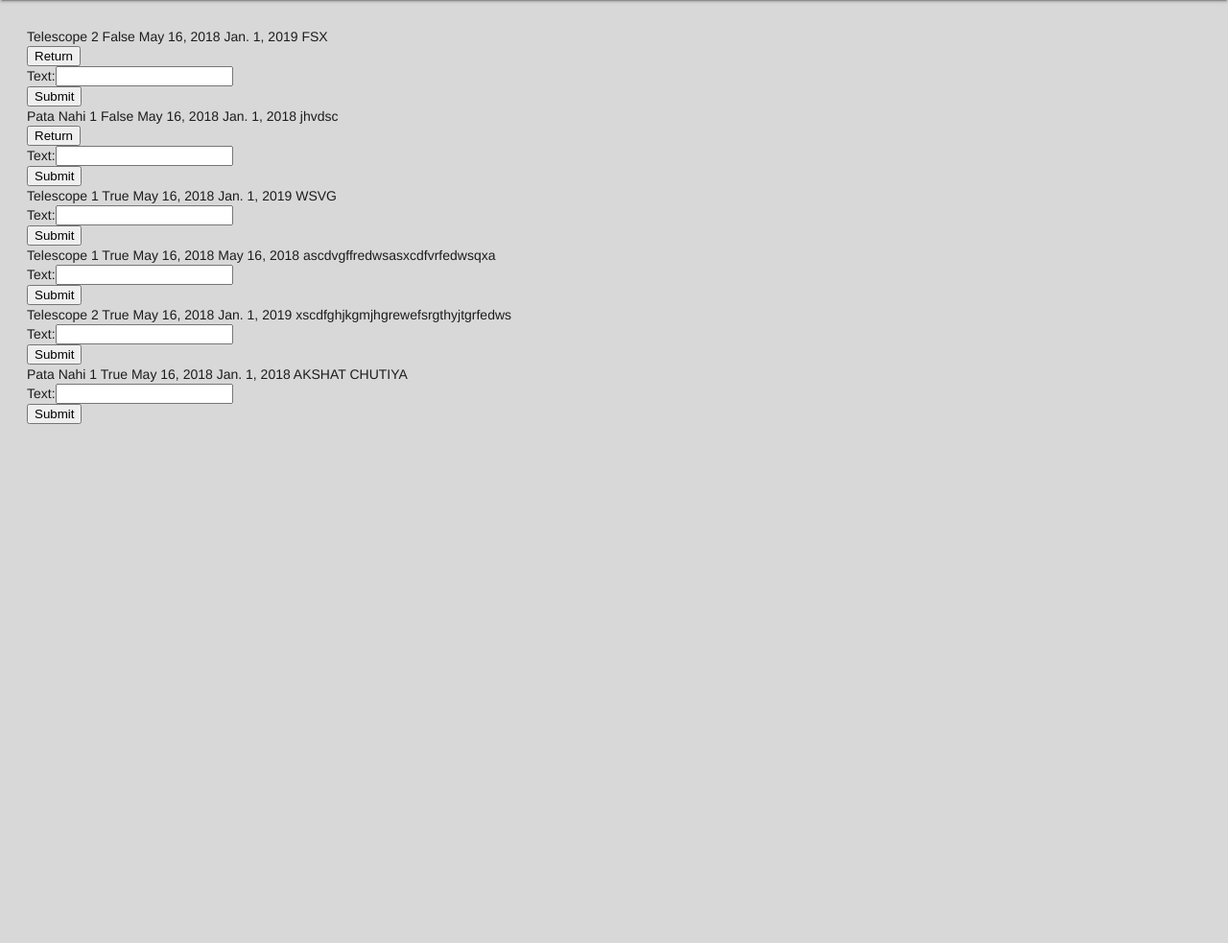
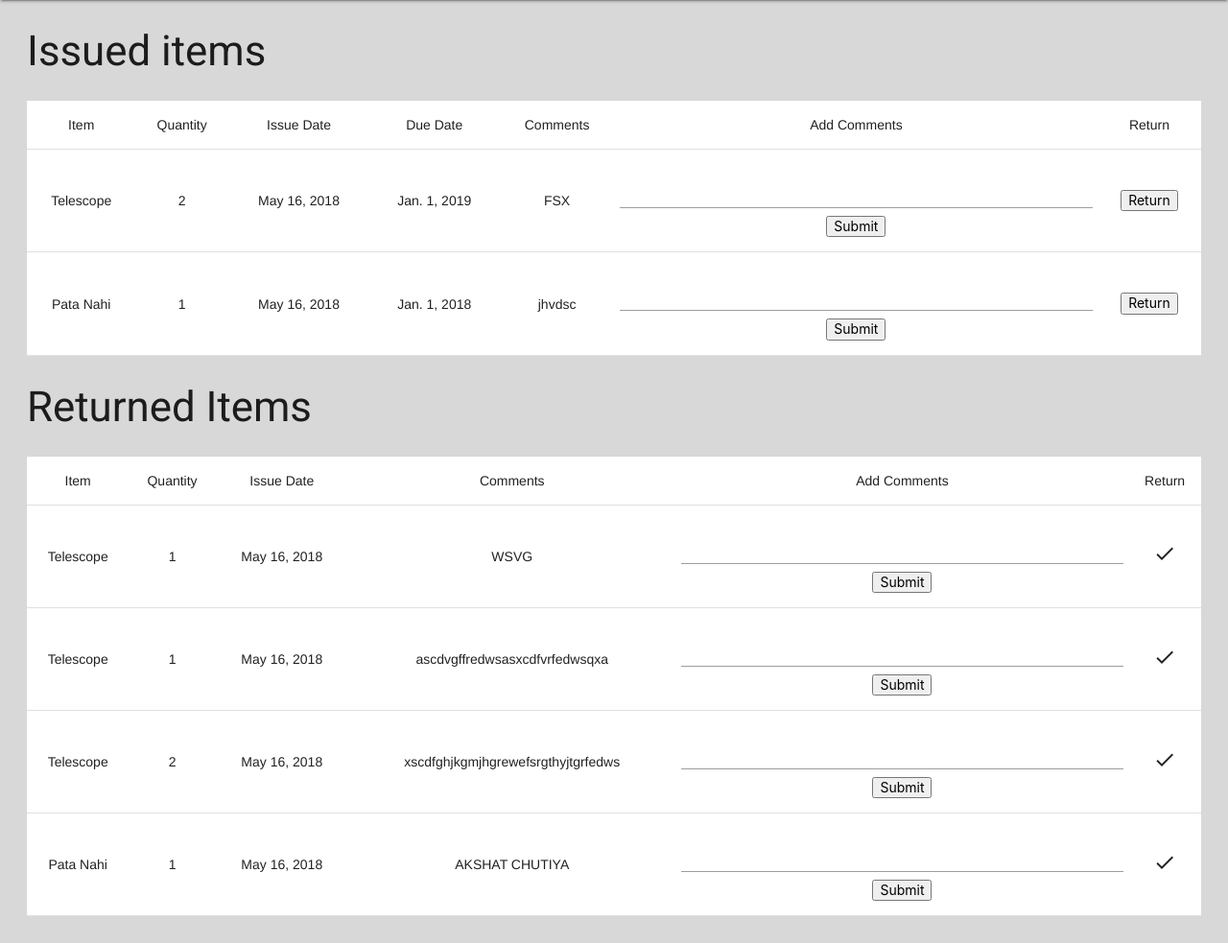
Before and after one commit to STAC-IITMandi/Inventory, a Django app: page / in a window 1280 px wide. Shown: the part 112-1095 px from the top of the page at 96% size. Run offline with Django 3.2, Linux system fonts and the light colour scheme; a user stored in the database is signed in; data comes from the database, SQL or seed files in the repository; both versions use the stored data as it was after the commit; some libraries are stand-ins or nearby versions.

Commit message:
Design templates for forms

```diff
--- a/inv/static/index1.js
+++ b/inv/static/index1.js
@@ -0,0 +1,3 @@
+$(document).ready(function(){
+   $('.datepicker').datepicker();
+ });
--- a/inv/static/styles.css
+++ b/inv/static/styles.css
@@ -30,3 +30,25 @@ body {
 .page-content {
   margin: 2em;
 }
+
+table > tbody > tr:hover {
+  box-shadow: 0 2px 3px rgba(0, 0, 0, 0.05), 0 1px 2px rgba(0, 0, 0, 0.12);
+}
+
+table {
+  margin: 2em 0;
+  background-color: white;
+}
+
+p > form > label {
+  font-size: 200%;
+}
+
+h4 {
+  color: black;
+  font-weight: bold;
+}
+
+.modal {
+  margin-top: 4em !important;
+}
--- a/inv/templates/index.html
+++ b/inv/templates/index.html
@@ -3,6 +3,8 @@
 <link rel="stylesheet" href="{% static 'styles.css' %}">
 <link rel="stylesheet" href="https://fonts.googleapis.com/css?family=Roboto:regular,bold,italic,thin,light,bolditalic,black,medium&amp;lang=en">
 <link rel="stylesheet" href="https://fonts.googleapis.com/icon?family=Material+Icons">
+<link rel="stylesheet" href="https://cdnjs.cloudflare.com/ajax/libs/materialize/1.0.0-beta/css/materialize.min.css">
+
 <div class="mdl-layout mdl-js-layout mdl-layout--fixed-header
             mdl-layout--fixed-tabs">
   <header class="mdl-layout__header">
@@ -25,7 +27,111 @@
   <main class="mdl-layout__content">
     <section class="mdl-layout__tab-panel is-active" id="fixed-tab-1">
       <div class="page-content">
+        <h3>Issued items</h3>
+        <table class="highlight centered responsive-table">
+        <thead>
+          <tr>
+            <th>Item</th>
+            <th>Quantity</th>
+            <th>Issue Date</th>
+            <th>Due Date</th>
+            <th>Comments</th>
+            <th>Add Comments</th>
+            <th>Return</th>
+          </tr>
+        </thead>
+
+        <tbody>
           {% for form in allreturns %}
+            {% if form.ret.value == False %}
+            <tr>
+              {% for rent in rents %}
+                {% if rent.pk == form.pk.value %}
+                  <td>{{ rent.object }}</td>
+                  <td>{{ rent.quantity }}</td>
+                  <td>{{ rent.issue_date }}</td>
+                  <td>{{ rent.due_date }}</td>
+                  <td>{{ rent.comments }}</td>
+                  <td>
+                    {% for formm in allcomments %}
+                    {% if formm.pk.value == form.pk.value %}
+                      <form method="post">
+                        {% csrf_token %}
+                        {% for field in formm %}
+                          {{ field }}
+                        {% endfor %}
+                        <button type="submit" name="comment">Submit</button>
+                      </form>
+                    {% endif %}
+                    {% endfor %}
+                  </td>
+                  <td>
+                    <form method="post">
+                      {% csrf_token %}
+                      {{ form }}
+                      <button type="submit" name="return">Return</button>
+                    </form>
+                  </td>
+                {% endif %}
+              {% endfor %}
+            </tr>
+            {% endif %}
+          {% endfor %}
+        </tbody>
+
+      </table>
+
+      <h3>Returned Items</h3>
+      <table class="highlight centered responsive-table">
+      <thead>
+        <tr>
+          <th>Item</th>
+          <th>Quantity</th>
+          <th>Issue Date</th>
+          <th>Comments</th>
+          <th>Add Comments</th>
+          <th>Return</th>
+        </tr>
+      </thead>
+
+      <tbody>
+        {% for form in allreturns %}
+          {% if form.ret.value == True %}
+          <tr>
+            {% for rent in rents %}
+              {% if rent.pk == form.pk.value %}
+                <td>{{ rent.object }}</td>
+                <td>{{ rent.quantity }}</td>
+                <td>{{ rent.issue_date }}</td>
+                <td>{{ rent.comments }}</td>
+                <td>
+                  {% for formm in allcomments %}
+                  {% if formm.pk.value == form.pk.value %}
+                    <form method="post">
+                      {% csrf_token %}
+                      {% for field in formm %}
+                        {{ field }}
+                      {% endfor %}
+                      <button type="submit" name="comment">Submit</button>
+                    </form>
+                  {% endif %}
+                  {% endfor %}
+                </td>
+                <td>
+                  <i class="material-icons">
+                    done
+                  </i>
+                </td>
+              {% endif %}
+            {% endfor %}
+          </tr>
+          {% endif %}
+        {% endfor %}
+      </tbody>
+
+    </table>
+
+              <!-- {% for form in allreturns %}
                 {% if form.ret.value == False %}
                   {% for rent in rents %}
                     {% if rent.pk == form.pk.value %}
@@ -76,11 +182,17 @@
                     {% endif %}
                   {% endfor %}
                 {% endif %}
-        {% endfor %}
+              {% endfor %} -->
+
       </div>
     </section>
     <section class="mdl-layout__tab-panel" id="fixed-tab-2">
       <div class="page-content">
+        <div class="row">
+          <div class="col s12 m6">
+            <div class="card white">
+              <div class="card-content">
+                <span class="card-title">Issue</span>
                   <form method="post">
                     {% csrf_token %}
                     {% for field in newrent %}
@@ -90,18 +202,41 @@
                         </div>
                       {% else %}
                         <label>{{ field.label_tag }}</label>
-              <div class="mdl-textfield mdl-js-textfield mdl-textfield--floating-label object">
+                        <div>
                           {{ field }}
                         </div><br>
                       {% endif %}
                     {% endfor %}
                     <button type="submit" name="new">Submit</button>
+                    {{ error }}
                   </form>
-        {{ error }}
+              </div>
+            </div>
+          </div>
+        </div>
+        <table class="highlight centered responsive-table">
+          <thead>
+            <tr>
+              <th>Item</th>
+              <th>Quantity Available</th>
+            </tr>
+          </thead>
+
+          <tbody>
+            {% for inv in invs %}
+              <tr>
+                <td>{{ inv.name }}</td>
+                <td>{{ inv.quantity }}</td>
+              </tr>
+            {% endfor %}
+          </tbody>
+        </table>
       </div>
     </section>
   </main>
 </div>
+<script src="https://ajax.googleapis.com/ajax/libs/jquery/3.3.1/jquery.min.js"></script>
 <script defer src="https://code.getmdl.io/1.3.0/material.min.js"></script>
+<script src="https://cdnjs.cloudflare.com/ajax/libs/materialize/1.0.0-beta/js/materialize.min.js"></script>
 <script src="{% static 'index1.js' %}"></script>
 {% endblock %}
--- a/inv/views.py
+++ b/inv/views.py
@@ -43,6 +43,7 @@ def inventory(request):
             newrent = RentForm(request.POST, initial = {'user': user})
             allcomments = []
             allreturns= []
+
             for rent in rents:
                 aForm = [Comment(request.POST, initial = {'pk': rent.pk})]
                 bForm = [Return(request.POST, initial = {'pk': rent.pk})]
@@ -51,15 +52,14 @@ def inventory(request):
             if len(allcomments)>0:
                 aForm = allcomments[0]
                 bForm = allreturns[0]
-                if aForm.is_valid():
+                if aForm.is_valid() and 'comment' in request.POST:
                     txt = aForm['text'].value()
                     pk = aForm['pk'].value()
                     m = Rental.objects.get(pk=pk)
                     f = CommentForm({'id': pk, 'comments': txt}, instance = m)
                     if f.is_valid():
                         f.save()
-                if bForm.is_valid():
-                    print('k')
+                if bForm.is_valid() and 'return' in request.POST:
                     pk = bForm['pk'].value()
                     m = Rental.objects.get(pk=pk)
                     f = ReturnForm({'id': pk, 'returned': True}, instance = m)
```
Also changed, not shown: db.sqlite3. Lines whose indentation alone changed are shown as unchanged.
